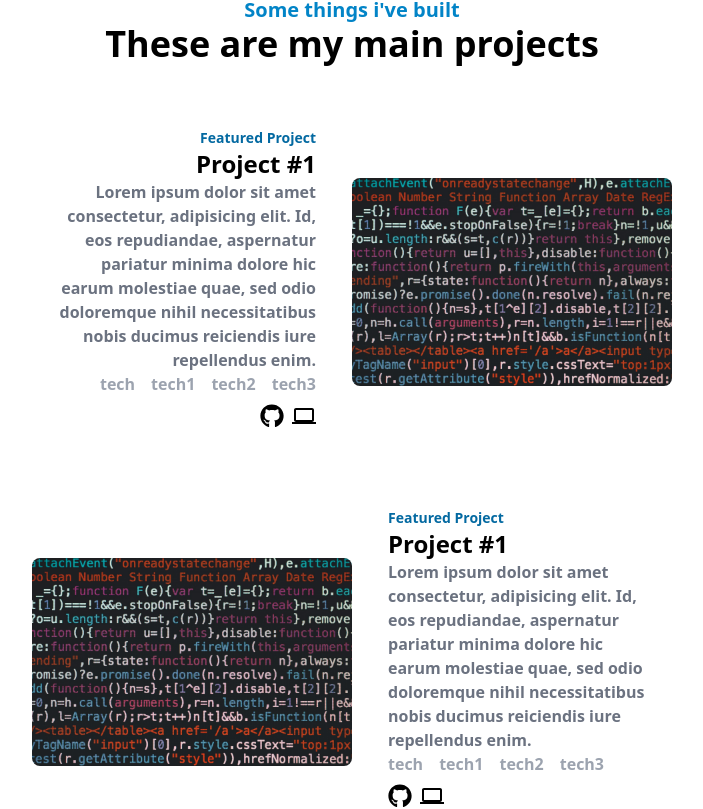
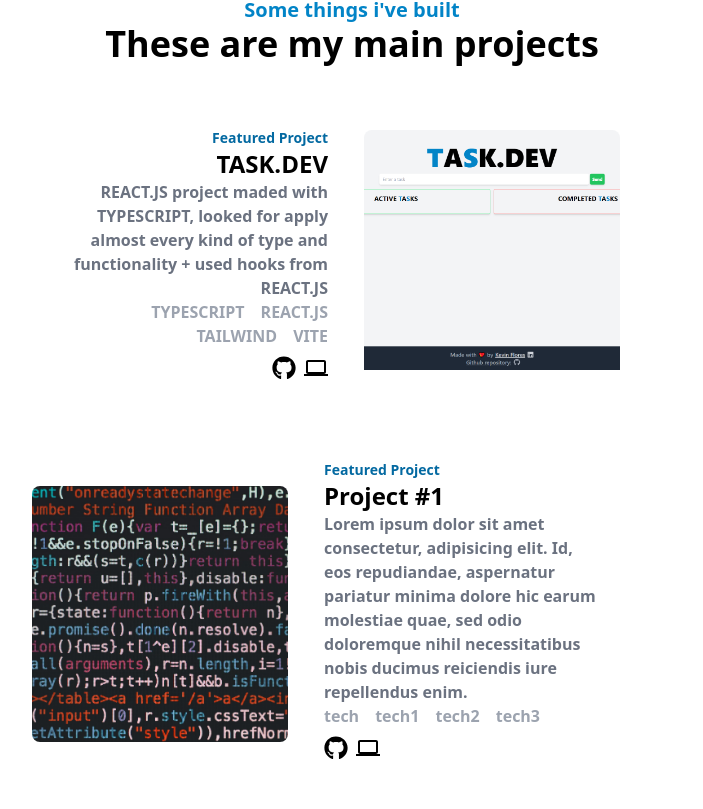
Before and after one commit to zycness/new-portfolio, a React (Vite) app: page / in a window 1280 px wide. Shown: the part 2573-3382 px from the top of the page, without its empty margins (288-991 px from the left). Built offline with nearby package versions, Linux system fonts and the light colour scheme; what prettier-plugin-tailwindcss would draw is missing.

Commit message:
added 1 project

```diff
--- a/src/components/Projects.jsx
+++ b/src/components/Projects.jsx
@@ -1,37 +1,34 @@
 import React from "react";
 
+import project_taskdev from "../assets/projects/project_taskdev.png";
 import test from "../assets/project_test.jpg";
 import SingleProject from "./SingleProject";
 
 const Projects = () => {
   return (
     <section
-      className='container w-3/4 lg:w-1/2 mx-auto my-20 space-y-10'
+      className='container mx-auto my-20 w-3/4 space-y-10 lg:w-1/2'
       id='projects'
     >
-      <article className='flex flex-col justify-center items-center'>
-        <h3 className='text-sky-600 font-bold text-xl font-sans'>
+      <article className='flex flex-col items-center justify-center'>
+        <h3 className='font-sans text-xl font-bold text-sky-600'>
           Some things i've built
         </h3>
-        <h2 className='font-bold text-4xl text-center'>
+        <h2 className='text-center text-4xl font-bold'>
           These are my main projects
         </h2>
       </article>
       <article>
         <ul className='space-y-6'>
           <SingleProject
-            img={test}
-            title={"Project #1"}
-            desc={`Lorem ipsum dolor sit amet consectetur,
-               adipisicing elit. Id, eos repudiandae, aspernatur
-                pariatur minima dolore hic earum molestiae quae, sed
-                 odio doloremque nihil necessitatibus nobis ducimus
-                  reiciendis iure repellendus enim.`}
-            tech={["tech", "tech1", "tech2", "tech3"]}
+            img={project_taskdev}
+            title={"TASK.DEV"}
+            desc={`REACT.JS project maded with TYPESCRIPT, looked for apply almost every kind of type and functionality + used hooks from REACT.JS`}
+            tech={["TYPESCRIPT", "REACT.JS", "TAILWIND", "VITE"]}
             order={2}
             links={{
-              github: "https://github.com/zycness",
-              deploy: "https://portfolio-nuevo-zyc.vercel.app/",
+              github: "https://github.com/zycness/typescript-todo.dev",
+              deploy: "https://typescript-task-dev.vercel.app/",
             }}
           />
           <SingleProject
--- a/src/components/SingleProject.jsx
+++ b/src/components/SingleProject.jsx
@@ -11,18 +11,18 @@
       <img
         src={img}
         alt={title}
-        className='absolute h-full w-full top-0 -z-10 object-cover rounded-lg md:relative md:w-1/2 '
+        className='absolute top-0 -z-10 h-full w-full rounded-lg bg-cover object-cover md:relative md:aspect-square md:w-[40%] '
       />
-      <div className='p-6 bg-gray-50 bg-opacity-90 rounded-lg md:w-1/2 md:bg-transparent'>
-        <h5 className='text-sky-700 font-bold text-sm'>Featured Project</h5>
-        <h4 className='font-bold text-2xl'>{title}</h4>
+      <div className='rounded-lg bg-gray-50 bg-opacity-90 p-6 md:w-1/2 md:bg-transparent'>
+        <h5 className='text-sm font-bold text-sky-700'>Featured Project</h5>
+        <h4 className='text-2xl font-bold'>{title}</h4>
         <p className='font-semibold text-gray-500 '>{desc}</p>
         <div className='flex flex-row flex-wrap space-x-4 font-semibold text-gray-400'>
           {tech?.map((singleTech) => (
             <span key={uuid()}>{singleTech}</span>
           ))}
         </div>
-        <span className='flex space-x-2 my-2'>
+        <span className='my-2 flex space-x-2'>
           <a
             href={`${links ? links.github : null}`}
             target='_blank'
@@ -42,16 +42,16 @@
     </li>
   ) : order == 2 ? (
     <li className='relative md:flex md:flex-row md:items-center md:space-x-3'>
-      <div className='p-6 bg-gray-50 bg-opacity-90 rounded-lg md:w-1/2 md:bg-transparent md:text-right'>
-        <h5 className='text-sky-700 font-bold text-sm'>Featured Project</h5>
-        <h4 className='font-bold text-2xl'>{title}</h4>
+      <div className='rounded-lg bg-gray-50 bg-opacity-90 p-6 md:w-1/2 md:bg-transparent md:text-right'>
+        <h5 className='text-sm font-bold text-sky-700'>Featured Project</h5>
+        <h4 className='text-2xl font-bold'>{title}</h4>
         <p className='font-semibold text-gray-500 '>{desc}</p>
         <div className='flex flex-row flex-wrap space-x-4 font-semibold text-gray-400 md:justify-end'>
           {tech?.map((singleTech) => (
             <span key={uuid()}>{singleTech}</span>
           ))}
         </div>
-        <span className='flex space-x-2 my-2 md:justify-end'>
+        <span className='my-2 flex space-x-2 md:justify-end'>
           <a
             href={`${links ? links.github : null}`}
             target='_blank'
@@ -71,7 +71,7 @@
       <img
         src={img}
         alt={title}
-        className='absolute h-full w-full top-0 -z-10 object-cover rounded-lg md:relative md:w-1/2'
+        className='absolute top-0 -z-10 h-full w-full rounded-lg bg-cover bg-top object-cover md:relative md:aspect-square md:w-[40%]'
       />
     </li>
   ) : null;
```
Also changed, not shown: src/assets/projects/project_taskdev.png (added).
